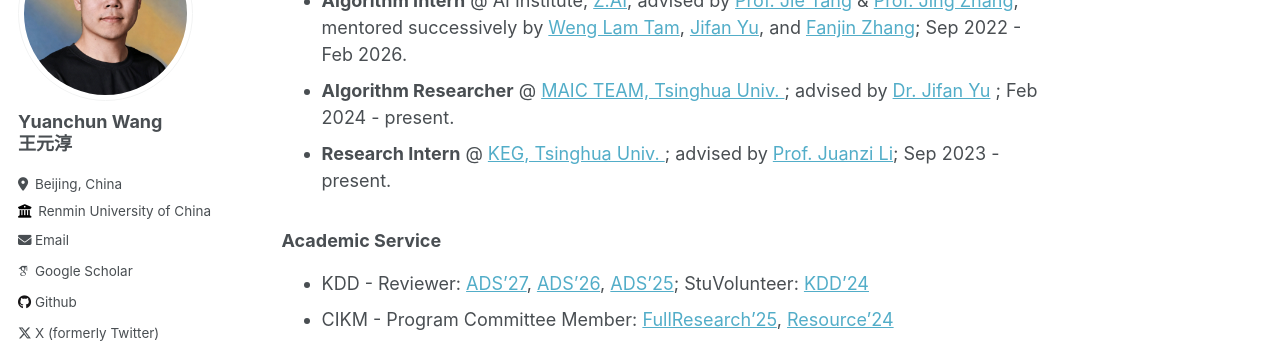
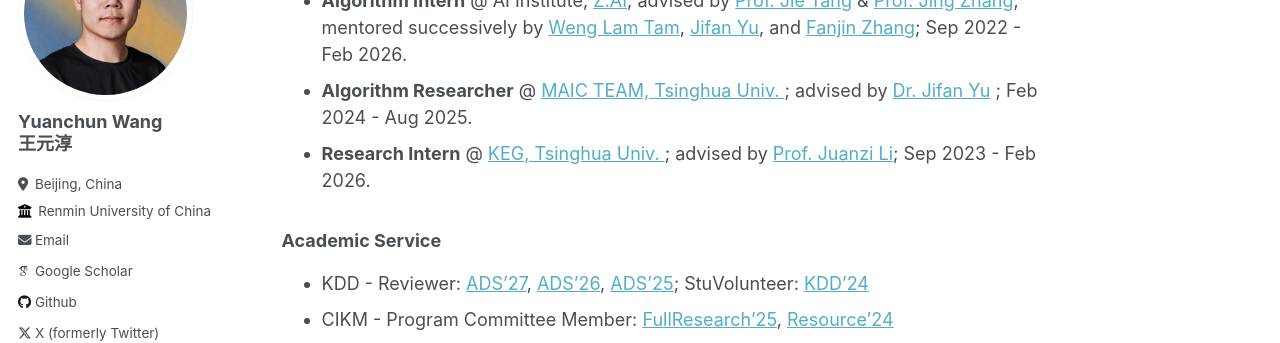
Before and after one commit to WangYC-99/WangYC-99.github.io, a Jekyll site: the page built from _pages/about.md, in a window 1280 px wide and 900 px high, scrolled down 460 px. Shown: the part 180-523 px from the top of the window. Built offline with Jekyll 4.4.1, drawn with Linux system fonts in a browser that asks for light colours; some web fonts are replaced.

Commit message:
Update end dates for MAIC and KEG experience

```diff
--- a/_pages/about.md
+++ b/_pages/about.md
@@ -19,8 +19,8 @@ I also keep training for Triathlon races 🏊 🚴 🏃 and Marathon races 🏃
 ### Working Experience
 * **Founder & CEO** @ [AIthletic Co., Ltd.](https://aithletic.fit); Feb 2026 - present.
 * **Algorithm Intern** @ AI Institute, [Z.AI](https://z.ai/); advised by [Prof. Jie Tang](https://keg.cs.tsinghua.edu.cn/jietang/) & [Prof. Jing Zhang](https://xiaojingzi.github.io/); mentored successively by [Weng Lam Tam](https://aclanthology.org/people/weng-lam-tam/unverified/), [Jifan Yu](https://yujifan0326.github.io/), and [Fanjin Zhang](https://zfjsail.github.io/); Sep 2022 - Feb 2026.
-* **Algorithm Researcher** @ [MAIC TEAM, Tsinghua Univ. ](https://project.maic.chat/team); advised by [Dr. Jifan Yu](https://yujifan0326.github.io/) ; Feb 2024 - present.
-* **Research Intern** @ [KEG, Tsinghua Univ. ](https://keg.cs.tsinghua.edu.cn/); advised by [Prof. Juanzi Li](https://keg.cs.tsinghua.edu.cn/persons/ljz/); Sep 2023 - present.
+* **Algorithm Researcher** @ [MAIC TEAM, Tsinghua Univ. ](https://project.maic.chat/team); advised by [Dr. Jifan Yu](https://yujifan0326.github.io/) ; Feb 2024 - Aug 2025.
+* **Research Intern** @ [KEG, Tsinghua Univ. ](https://keg.cs.tsinghua.edu.cn/); advised by [Prof. Juanzi Li](https://keg.cs.tsinghua.edu.cn/persons/ljz/); Sep 2023 - Feb 2026.
 
 ### Academic Service
 * KDD - Reviewer: [ADS'27](https://kdd2027.kdd.org/), [ADS'26](https://kdd2026.kdd.org/), [ADS'25](https://kdd2025.kdd.org/); StuVolunteer: [KDD'24](https://kdd2024.kdd.org/)
```
